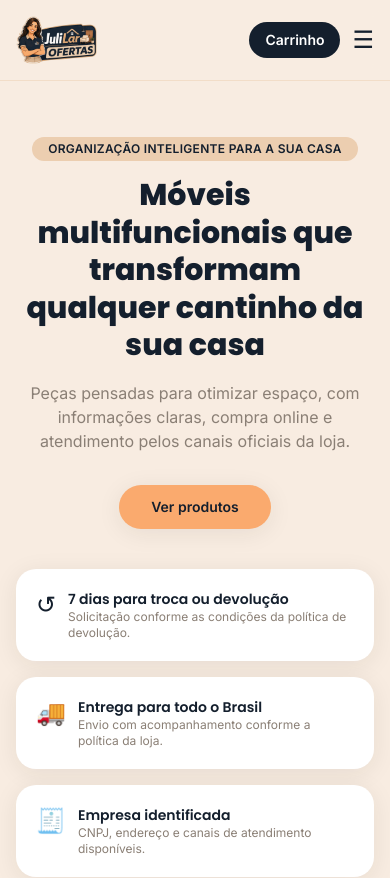
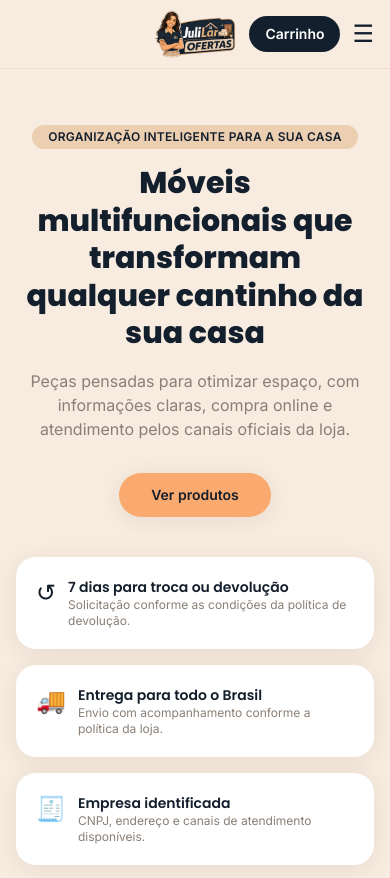
Before and after one commit to julilarmoveis-del/juli-lar-moveis, a Next.js app: page / in a window 390 px wide. Shown: the top 878 px of the page. Built offline with nearby package versions, Linux system fonts and the light colour scheme.

Commit message:
fix: centralizar logo no cabeçalho mobile

```diff
--- a/src/components/Header.tsx
+++ b/src/components/Header.tsx
@@ -18,8 +18,12 @@
 
   return (
     <header className="sticky top-0 z-40 border-b border-sand-dark bg-sand/95 backdrop-blur">
-      <div className="mx-auto flex max-w-6xl items-center justify-between px-4 py-4">
-        <Link href="/" className="flex items-center" aria-label="JuliLar Ofertas — página inicial">
+      <div className="relative mx-auto flex max-w-6xl items-center justify-between px-4 py-4">
+        <Link
+          href="/"
+          className="absolute left-1/2 flex -translate-x-1/2 items-center md:static md:translate-x-0"
+          aria-label="JuliLar Ofertas — página inicial"
+        >
           <Image
             src="/logo.png"
             alt="JuliLar Ofertas"
@@ -42,7 +46,7 @@
           ))}
         </nav>
 
-        <div className="flex items-center gap-3">
+        <div className="ml-auto flex items-center gap-3">
           <Link
             href="/carrinho"
             className="relative flex items-center gap-2 rounded-full bg-ink px-4 py-2 text-sm font-semibold text-white transition hover:bg-ink-dark"
```
